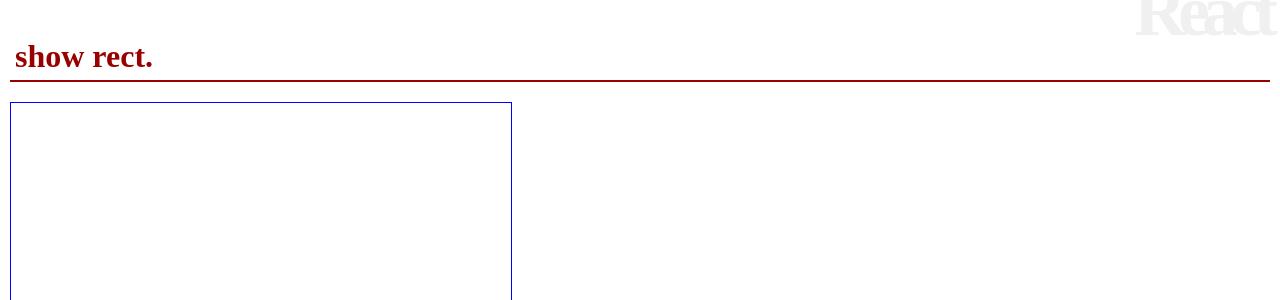
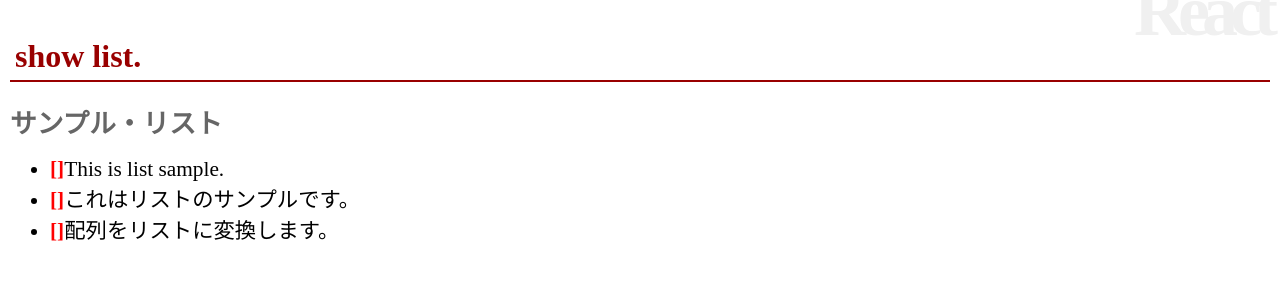
Before and after one commit to spydyman/react-book-practice, a React (Create React App) app: page / in a window 1280 px wide. Shown: the top 300 px of the page. Built offline with nearby package versions, Linux system fonts and the light colour scheme.

Commit message:
display the array which has three items

```diff
--- a/src/App.js
+++ b/src/App.js
@@ -1,11 +1,16 @@
 import React, { Component } from 'react';
+import List from "./List";
 // import Rect from './Rect';
 
 import './App.css';
 
 class App extends Component {
 
-  data = [];
+  data = [
+    "This is list sample.",
+    "これはリストのサンプルです。",
+    "配列をリストに変換します。"
+  ];
 
   msgStyle = {
     fontSize: "24pt",
@@ -58,10 +63,8 @@
   render() {
     return <div>
       <h1>React</h1>
-      <h2 style={this.msgStyle}>show rect.</h2>
-      <div style={this.area} onClick={this.doAction}>
-        {this.data.map((value) => this.draw(value))}
-      </div>
+      <h2 style={this.msgStyle}>show list.</h2>
+      <List title="サンプル・リスト" data={this.data} />
     </div>;
   }
 }
--- /dev/null
+++ b/src/Item.js
@@ -0,0 +1,28 @@
+import React, { Component } from "react";
+
+class Item extends Component {
+  li = {
+    lisyStyleType: "square",
+    fontSize: "16pt",
+    color: "#06",
+    margin: "0px",
+    padding: "0px",
+  }
+
+  num = {
+    fontWeight: "bold",
+    color: "red",
+  }
+
+  render() {
+    return (
+      <li style={this.li}>
+        <span style={this.num}>[{this.props.number}]</span>
+        {this.props.value}
+      </li>
+    );
+  }
+
+}
+
+export default Item;
--- /dev/null
+++ b/src/List.js
@@ -0,0 +1,30 @@
+import React, { Component } from 'react';
+import Item from "./Item";
+
+class List extends Component {
+
+  number = 1;
+
+  title = {
+    fontSize: "20pt",
+    fontWeight: "bold",
+    color: "#blue",
+  }
+
+  render() {
+    let data = this.props.data;
+
+    return (
+      <div>
+        <p style={this.title}>{this.props.title}</p>
+        <ul>
+          {data.map((item) =>
+            <Item number={this.numeber} value={item} key={this.number} />
+          )}
+        </ul>
+      </div>
+    );
+  }
+}
+
+export default List;
```
